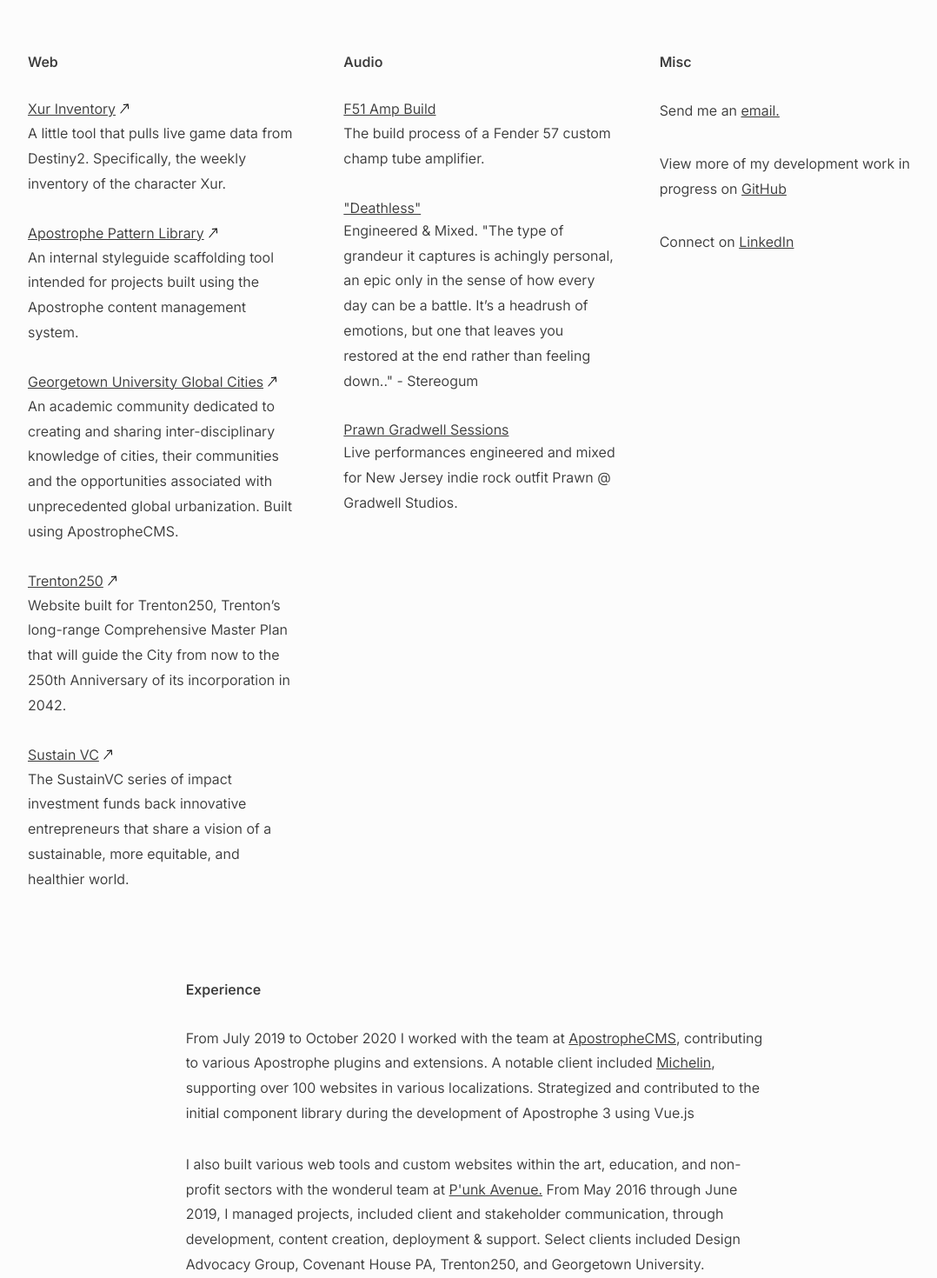
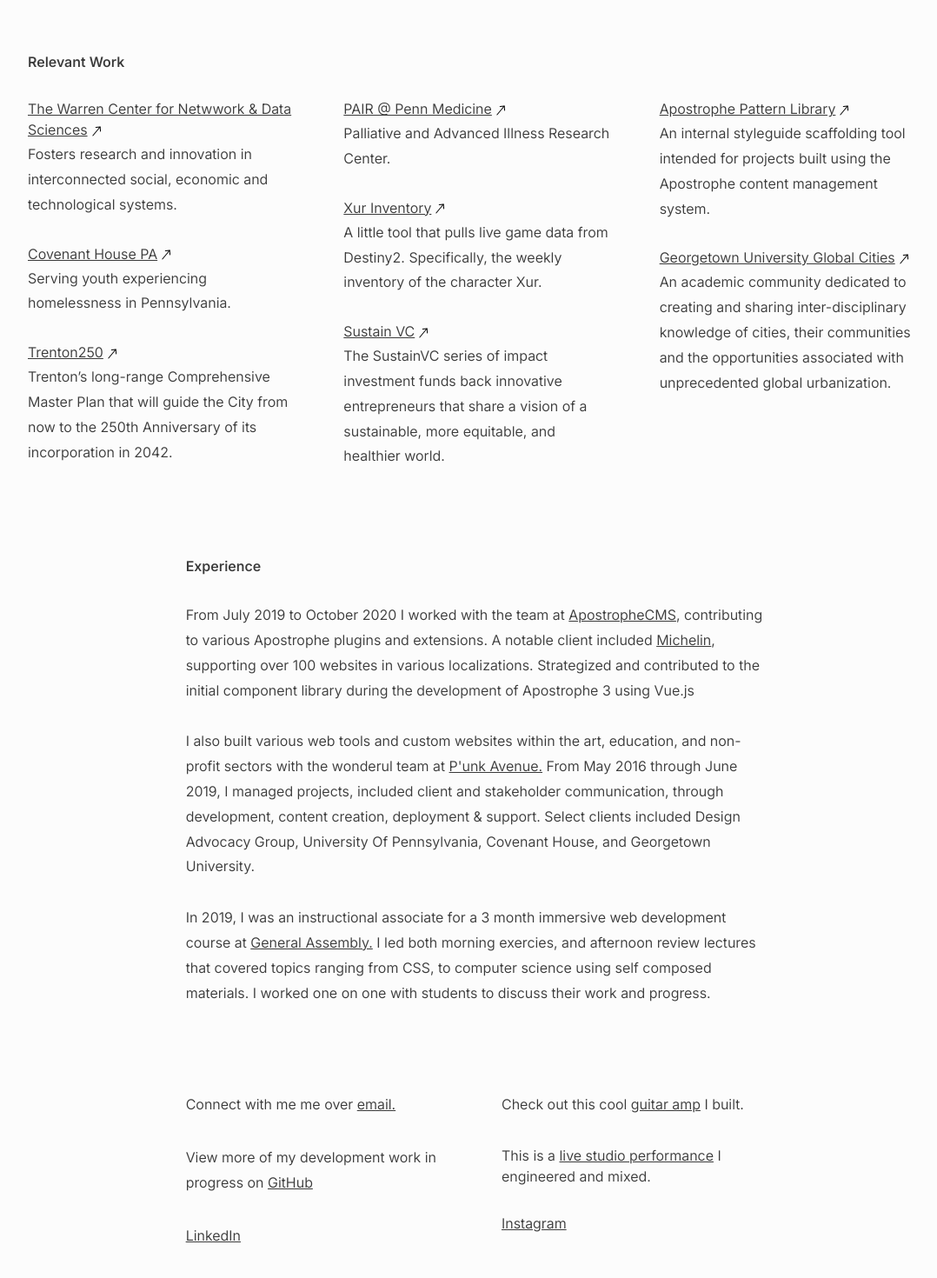
Before and after one commit to grdunn/portfolio, a React (Vite) app: page /#/ in a window 1280 px wide. Shown: the part 420-1890 px from the top of the page at 87% size, without its empty margins (88-1166 px from the left). Built offline with nearby package versions, Linux system fonts and the light colour scheme; no server answers.

Commit message:
adjusted relevant work

```diff
--- a/src/routes/Portfolio.jsx
+++ b/src/routes/Portfolio.jsx
@@ -77,19 +77,85 @@
             </p>
             <img data-animate className="squiggle" src="icons/squiggle.svg" />
           </div>
-
+          <div className="col-start-1 col-span-6 mb-12" data-animate>
+            <h4>Relevant Work</h4>
+          </div>
           {/* List of Work */}
           <div className="col-start-1 lg:col-span-2 col-span-6" data-animate>
-            <h4 className="mb-12">Web</h4>
             <ul>
+              <li>
+                <a
+                  className="link-external"
+                  target="_blank"
+                  href="https://warrencenter.upenn.edu"
+                >
+                  <span>
+                    The Warren Center for Netwwork & Data Sciences
+                    <IconLinkExternal />
+                  </span>
+                </a>
+                <p>
+                  Fosters research and innovation in interconnected social,
+                  economic and technological systems.
+                </p>
+              </li>
+              <li>
+                <a
+                  className="link-external"
+                  target="_blank"
+                  href="https://www.covenanthousepa.org"
+                >
+                  <span>
+                    Covenant House PA
+                    <IconLinkExternal />
+                  </span>
+                </a>
+                <p>Serving youth experiencing homelessness in Pennsylvania.</p>
+              </li>
+              <li>
+                <a
+                  className="link-external"
+                  target="_blank"
+                  href="https://trenton250.org"
+                >
+                  <span>
+                    Trenton250
+                    <IconLinkExternal />
+                  </span>
+                </a>
+                <p>
+                  Trenton’s long-range Comprehensive Master Plan that will guide
+                  the City from now to the 250th Anniversary of its
+                  incorporation in 2042.
+                </p>
+              </li>
+            </ul>
+          </div>
+          <div className="col-start-1 lg:col-span-2 col-span-6" data-animate>
+            <ul>
+              <li>
+                <a
+                  className="link-external"
+                  target="_blank"
+                  href="https://pair.upenn.edu"
+                >
+                  <span>
+                    PAIR @ Penn Medicine
+                    <IconLinkExternal />
+                  </span>
+                </a>
+                <p>Palliative and Advanced Illness Research Center.</p>
+              </li>
               <li>
                 <a
                   className="link-external"
                   target="_blank"
                   href="https://destiny-xur-38d218cf797c.herokuapp.com"
                 >
+                  <span>
                     Xur Inventory
                     <IconLinkExternal />
+                  </span>
                 </a>
                 <p>
                   A little tool that pulls live game data from Destiny2.
@@ -100,10 +166,33 @@
                 <a
                   className="link-external"
                   target="_blank"
+                  href="https://sustainvc.com/what-we-do"
+                >
+                  <span>
+                    Sustain VC
+                    <IconLinkExternal />
+                  </span>
+                </a>
+                <p>
+                  The SustainVC series of impact investment funds back
+                  innovative entrepreneurs that share a vision of a sustainable,
+                  more equitable, and healthier world.
+                </p>
+              </li>
+            </ul>
+          </div>
+          <div className="col-start-1 lg:col-span-2 col-span-6" data-animate>
+            <ul>
+              <li>
+                <a
+                  className="link-external"
+                  target="_blank"
                   href="https://github.com/punkave/pk-pattern-library"
                 >
+                  <span>
                     Apostrophe Pattern Library
                     <IconLinkExternal />
+                  </span>
                 </a>
                 <p>
                   An internal styleguide scaffolding tool intended for projects
@@ -116,125 +205,16 @@
                   target="_blank"
                   href="http://globalcities.georgetown.edu"
                 >
+                  <span>
                     Georgetown University Global Cities
                     <IconLinkExternal />
+                  </span>
                 </a>
                 <p>
                   An academic community dedicated to creating and sharing
                   inter-disciplinary knowledge of cities, their communities and
                   the opportunities associated with unprecedented global
-                  urbanization. Built using ApostropheCMS.
-                </p>
-              </li>
-              <li>
-                <a
-                  className="link-external"
-                  target="_blank"
-                  href="https://trenton250.org"
-                >
-                  Trenton250
-                  <IconLinkExternal />
-                </a>
-                <p>
-                  Website built for Trenton250, Trenton’s long-range
-                  Comprehensive Master Plan that will guide the City from now to
-                  the 250th Anniversary of its incorporation in 2042.
-                </p>
-              </li>
-              <li>
-                <a
-                  className="link-external"
-                  target="_blank"
-                  href="https://sustainvc.com/what-we-do"
-                >
-                  Sustain VC
-                  <IconLinkExternal />
-                </a>
-                <p>
-                  The SustainVC series of impact investment funds back
-                  innovative entrepreneurs that share a vision of a sustainable,
-                  more equitable, and healthier world.
-                </p>
-              </li>
-            </ul>
-          </div>
-          <div
-            className="col-start-1 col-span-6 lg:col-start-3 lg:col-span-2"
-            data-animate
-          >
-            <h4 className="mb-12">Audio</h4>
-            <ul>
-              <li>
-                <a href="/#f51">F51 Amp Build</a>
-                <p>
-                  The build process of a Fender 57 custom champ tube amplifier.
-                </p>
-              </li>
-              <li>
-                <button
-                  className="link"
-                  onClick={showModal({
-                    title: "Moving Mountains - Deathless",
-                    comp: <AudioPlayer audio={deathless} />,
-                  })}
-                >
-                  "Deathless"
-                </button>
-                <p>
-                  Engineered & Mixed. "The type of grandeur it captures is
-                  achingly personal, an epic only in the sense of how every day
-                  can be a battle. It’s a headrush of emotions, but one that
-                  leaves you restored at the end rather than feeling down.." -
-                  Stereogum
-                </p>
-              </li>
-              <li>
-                <button
-                  className="link"
-                  onClick={showModal({
-                    title: "Prawn - Gradwell Sessions",
-                    comp: (
-                      <Video video="https://www.youtube.com/embed/nFeoclcOUjo?si=xI4LNAzMww7R28Tp" />
-                    ),
-                  })}
-                >
-                  Prawn Gradwell Sessions
-                </button>
-                <p>
-                  Live performances engineered and mixed for New Jersey indie
-                  rock outfit Prawn @ Gradwell Studios.
-                </p>
-              </li>
-            </ul>
-          </div>
-          <div
-            className="col-start-1 col-span-6 lg:col-start-5 lg:col-span-2"
-            data-animate
-          >
-            <h4 className="mb-12">Misc</h4>
-            <ul>
-              <li>
-                <p>
-                  Send me an <a href="mailto:grdunn@gmail.com">email.</a>
-                </p>
-              </li>
-              <li>
-                <p>
-                  View more of my development work in progress on{" "}
-                  <a target="_blank" href="https://github.com/grdunn">
-                    GitHub
-                  </a>
-                </p>
-              </li>
-              <li>
-                <p>
-                  Connect on{" "}
-                  <a
-                    target="_blank"
-                    href="https://www.linkedin.com/in/gregrdunn"
-                  >
-                    LinkedIn
-                  </a>
+                  urbanization.
                 </p>
               </li>
             </ul>
@@ -254,8 +234,6 @@
                 development of Apostrophe 3 using Vue.js
               </p>
             </div>
-          </div>
-          <div className="col-start-1 lg:col-start-2 col-span-6 lg:col-span-4">
             <div className="mb-12">
               <p>
                 I also built various web tools and custom websites within the
@@ -266,8 +244,8 @@
                 From May 2016 through June 2019, I managed projects, included
                 client and stakeholder communication, through development,
                 content creation, deployment &amp; support. Select clients
-                included Design Advocacy Group, Covenant House PA, Trenton250,
-                and Georgetown University.{" "}
+                included Design Advocacy Group, University Of Pennsylvania,
+                Covenant House, and Georgetown University.{" "}
               </p>
             </div>
             <div className="mb-12">
@@ -283,6 +261,66 @@
                 their work and progress.
               </p>
             </div>
+            <div className="grid gap-x-20 grid-cols-2">
+              <div className="col-start-1 col-span-1 mt-28">
+                <ul>
+                  <li>
+                    <p>
+                      Connect with me me over{" "}
+                      <a href="mailto:grdunn@gmail.com">email.</a>
+                    </p>
+                  </li>
+                  <li>
+                    <p>
+                      View more of my development work in progress on{" "}
+                      <a target="_blank" href="https://github.com/grdunn">
+                        GitHub
+                      </a>
+                    </p>
+                  </li>
+                  <li>
+                    <p>
+                      <a
+                        target="_blank"
+                        href="https://www.linkedin.com/in/gregrdunn"
+                      >
+                        LinkedIn
+                      </a>
+                    </p>
+                  </li>
+                </ul>
+              </div>
+              <div className="col-start-2 col-span-1 mt-28">
+                <ul>
+                  <li>
+                    <p>
+                      Check out this cool <a href="/#f51">guitar amp</a> I
+                      built.
+                    </p>
+                  </li>
+                  <li>
+                    This is a{" "}
+                    <button
+                      className="link"
+                      onClick={showModal({
+                        title: "Prawn - Gradwell Sessions",
+                        comp: (
+                          <Video video="https://www.youtube.com/embed/nFeoclcOUjo?si=xI4LNAzMww7R28Tp" />
+                        ),
+                      })}
+                    >
+                      live studio performance
+                    </button>{" "}
+                    I engineered and mixed.
+                  </li>
+                  <li>
+                    <a target="_blank" href="http://instagram.com/grdunn/">
+                      Instagram
+                    </a>
+                  </li>
+                </ul>
+              </div>
+            </div>
           </div>
         </div>
       </div>
--- a/src/styles/index.scss
+++ b/src/styles/index.scss
@@ -93,6 +93,7 @@
   display: flex;
   align-items: center;
   svg {
+    display: inline;
     width: 20px;
     rotate: -50deg;
   }
```
Lines whose indentation alone changed are shown as unchanged.
